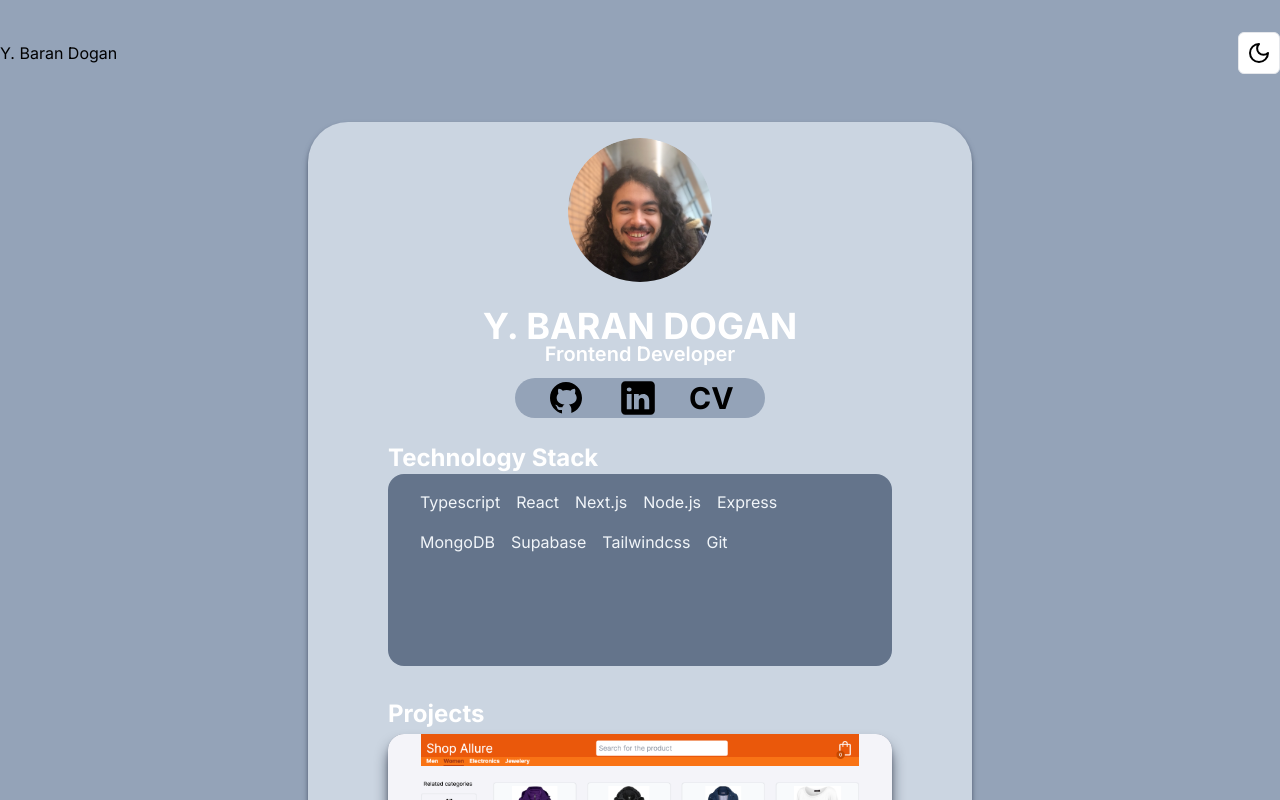
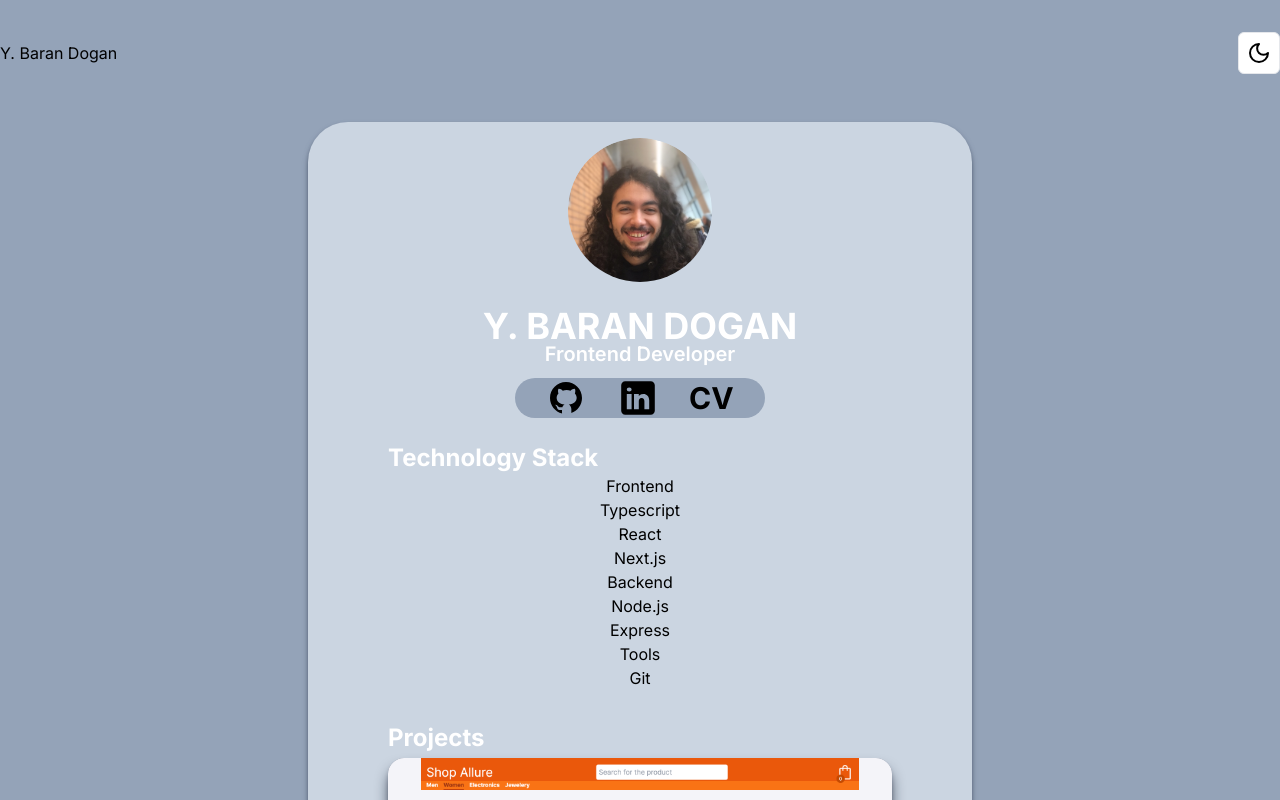
Before and after one commit to phscloq/baran, a Next.js app: page / in a window 1280 px wide. Shown: the top 800 px of the page. Built offline with nearby package versions, Linux system fonts and the light colour scheme.

Commit message:
Refactor Skills component to dynamically render tech stack

```diff
--- a/app/components/skills.tsx
+++ b/app/components/skills.tsx
@@ -1,20 +1,22 @@
 export default function Skills(){
+    const techStack = [
+        { category: "Frontend", technologies: ["Typescript", "React", "Next.js"] },
+        { category: "Backend", technologies: ["Node.js", "Express"] },
+        { category: "Tools", technologies: ["Git"] },
+    ]
+
     return (
-        <div
-        className='
-        relative bg-slate-500  min-h-48 w-96 sm:min-w-full
-        rounded-2xl overflow-hidden px-8 py-4 '>
-        <ul className="flex flex-wrap gap-4 text-slate-100 ">
-            <li>Typescript</li>
-            <li>React</li>
-            <li>Next.js</li>
-            <li>Node.js</li>
-            <li>Express</li>
-            <li>MongoDB</li>
-            <li>Supabase</li>
-            <li>Tailwindcss</li>
-            <li>Git</li>
-        </ul>
+        <div>
+            {techStack.map(({ category, technologies }) => (
+                <div key={category}>
+                    <h1>{category}</h1>
+                    {technologies.map((title)=>{
+                        return(
+                            <h3 key={title}>{title}</h3>
+                        )
+                    })}
+                </div>
+            ))}
         </div>
 
     )
```
